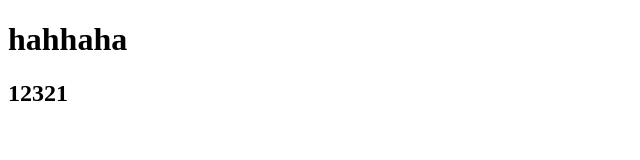
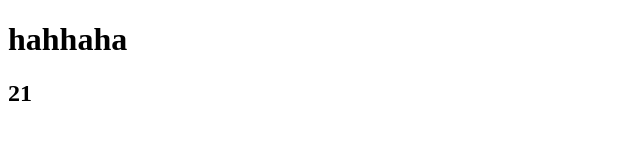
Before and after one commit to FUNG12/project_01, a plain HTML site: page index.html in a window 1280 px wide. Shown: the full height of the page, 0-640 px from the left. Drawn offline with Linux system fonts and the light colour scheme.

Commit message:
修改了一些信息

```diff
--- a/index.html
+++ b/index.html
@@ -8,6 +8,6 @@
 </head>
 <body>
     <h1>hahhaha</h1>
-    <h2>12321</h2>
+    <h2>21</h2>
 </body>
 </html>
```
Also changed, not shown: index.css (added), index.js (added).
